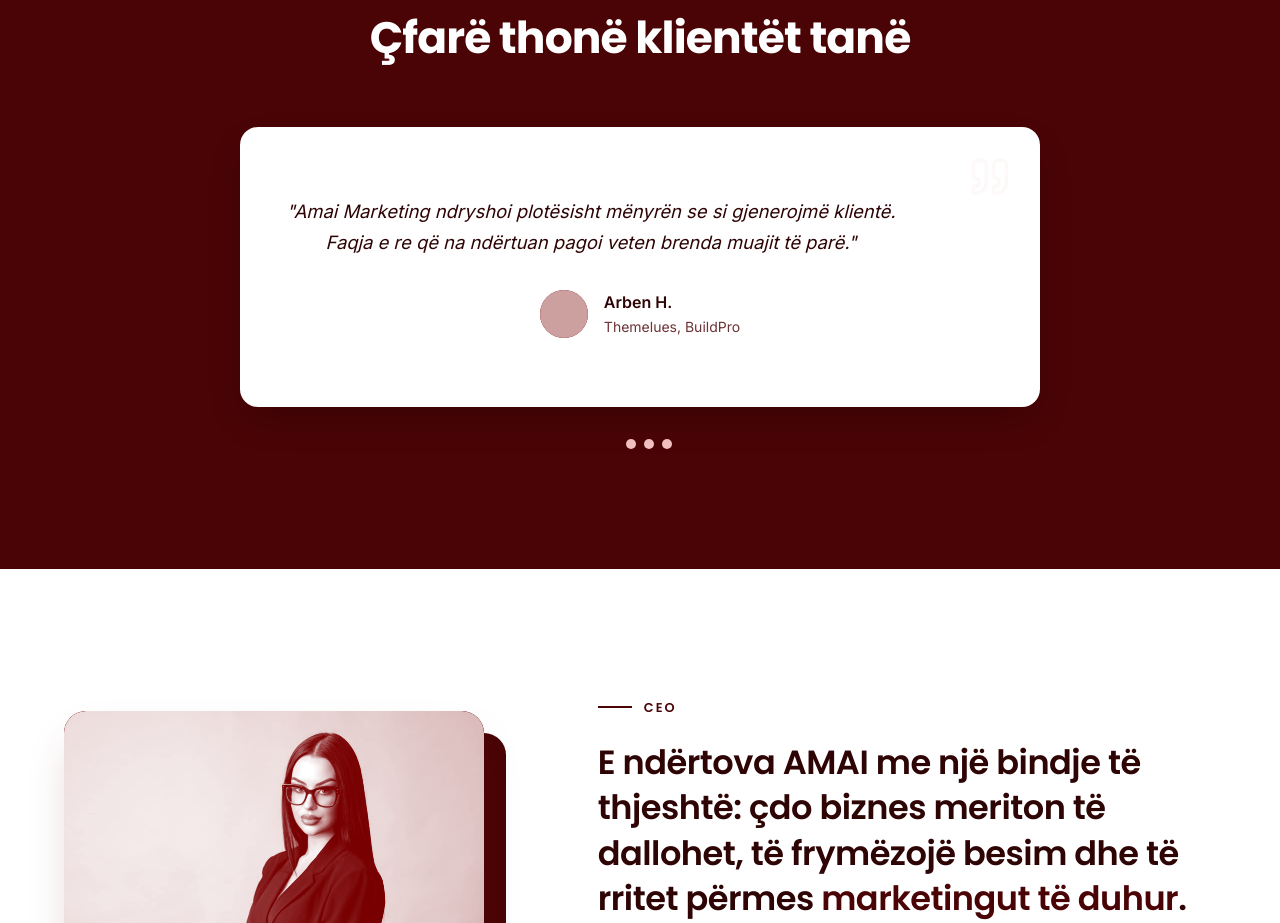
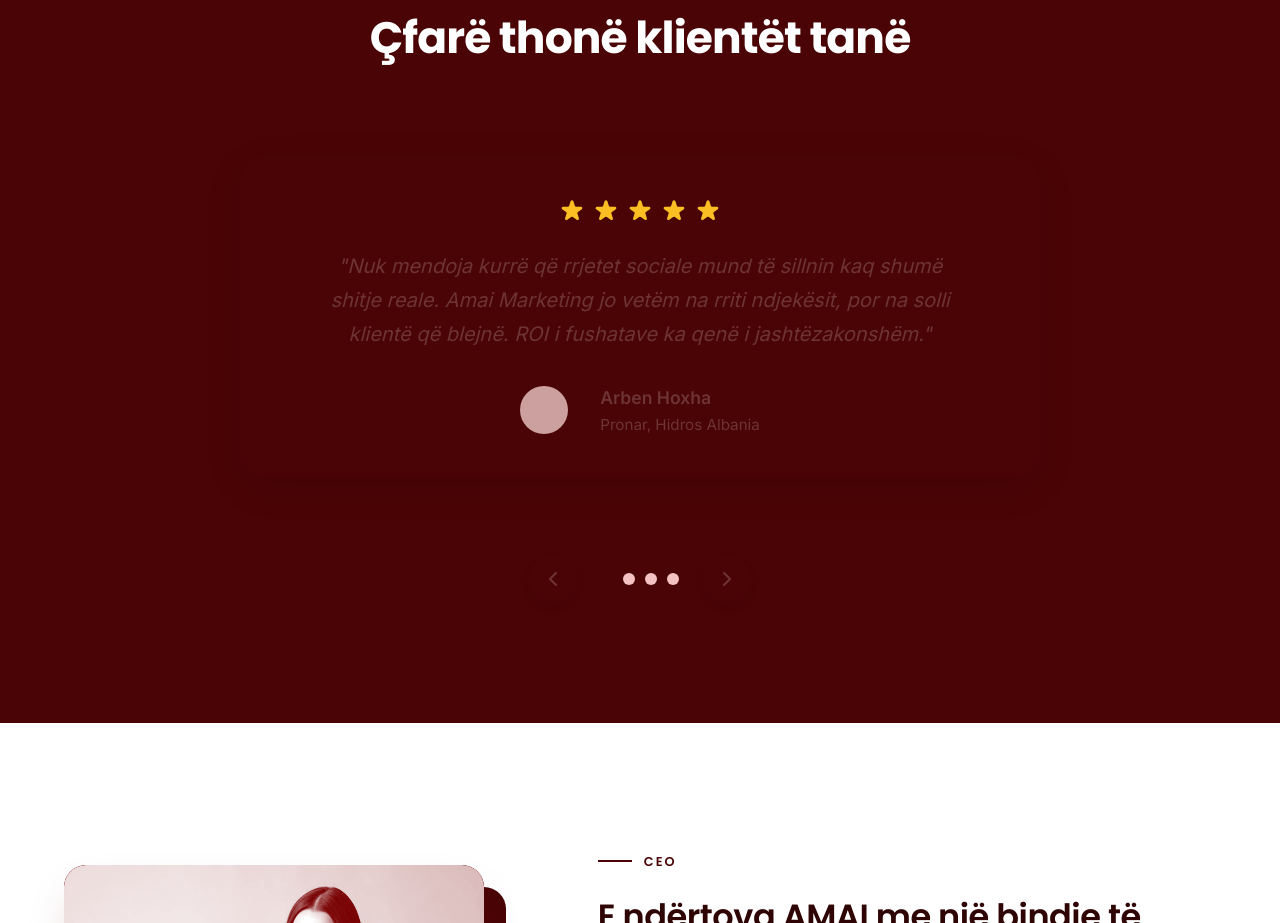
Before and after one commit to TheSlimShady09/Amai-Marketing, a React (Vite) app: page / in a window 1280 px wide. Shown: the part 4700-5623 px from the top of the page. Built offline with nearby package versions, Linux system fonts and the light colour scheme; grey boxes are pictures that could not be loaded.

Commit message:
Update testimonials with interactive swipe carousel

```diff
--- a/src/App.jsx
+++ b/src/App.jsx
@@ -694,38 +694,49 @@ function Process() {
 }
 
 function Testimonials() {
-  const [currentIndex, setCurrentIndex] = useState(0);
+  const [[page, direction], setPage] = useState([0, 0]);
+
   const testimonials = [
     {
-      text: 'Amai Marketing ndryshoi plotësisht mënyrën se si gjenerojmë klientë. Faqja e re që na ndërtuan pagoi veten brenda muajit të parë.',
-      author: 'Arben H.',
-      role: 'Themelues, BuildPro',
+      text: "Nuk mendoja kurrë që rrjetet sociale mund të sillnin kaq shumë shitje reale. Amai Marketing jo vetëm na rriti ndjekësit, por na solli klientë që blejnë. ROI i fushatave ka qenë i jashtëzakonshëm.",
+      author: 'Arben Hoxha',
+      role: 'Pronar, Hidros Albania',
       avatar: 'https://i.pravatar.cc/150?img=11'
     },
     {
-      text: "Profesionalizëm nga dita e parë. U rritëm me 30% në ndjekës dhe engagement-i është më i lartë se kurrë.",
-      author: 'Enisa M.',
-      role: 'Menaxhere, Boutique Elegance',
+      text: "Kemi provuar disa agjenci më parë, por Amai bëri diferencën me përkushtimin dhe transparencën. Çdo muaj kemi raportim të detajuar dhe strategji të reja që i përshtaten tregut tonë.",
+      author: 'Enisa Mehmeti',
+      role: 'Menaxhere, Dolce Casa',
       avatar: 'https://i.pravatar.cc/150?img=5'
     },
     {
-      text: "Rezultatet flasin vetë. Ekipi është shumë i përkushtuar dhe na ndihmoi të rrisim shitjet me 40% brenda 2 muajve.",
-      author: 'Sokol D.',
-      role: 'CEO, TechNova',
+      text: "Faqja e re që na ndërtuan është e jashtëzakonshme! Funksionon shpejt dhe ka dyfishuar numrin e rezervimeve që marrim online krahasuar me faqen e vjetër.",
+      author: 'Erald Duka',
+      role: 'Drejtor, LUNÉA Estetikë',
       avatar: 'https://i.pravatar.cc/150?img=8'
     },
     {
-      text: "Dizajni i ri dhe strategjia e rrjeteve sociale i dha një frymë të re brandit tonë. Jemi shumë të kënaqur me ROI-në!",
-      author: 'Bora L.',
-      role: 'Drejtoreshë, Studio Lumo',
+      text: "Kreativiteti në xhirimet e videove dhe fotove ka bërë që brandi ynë të duket shumë premium. Komunikimi është gjithmonë i shpejtë dhe efikas.",
+      author: 'Bora Leka',
+      role: 'Themeluese, Studio Lumo',
       avatar: 'https://i.pravatar.cc/150?img=9'
     }
   ];
 
-  const current = testimonials[currentIndex];
+  const imageIndex = ((page % testimonials.length) + testimonials.length) % testimonials.length;
+  const current = testimonials[imageIndex];
+
+  const paginate = (newDirection) => {
+    setPage([page + newDirection, newDirection]);
+  };
+
+  const swipeConfidenceThreshold = 10000;
+  const swipePower = (offset, velocity) => {
+    return Math.abs(offset) * velocity;
+  };
 
   return (
-    <section className="section section-drench">
+    <section className="section section-drench" style={{ overflow: 'hidden' }}>
       <div className="container">
         <motion.div
           className="section-header"
@@ -737,37 +748,86 @@ function Testimonials() {
           <h2 className="section-title">Çfarë thonë klientët tanë</h2>
         </motion.div>
 
-        <div className="testimonials-slideshow" style={{ maxWidth: '800px', margin: '0 auto', position: 'relative' }}>
-          <AnimatePresence mode="wait">
+        <div className="testimonials-slideshow" style={{ maxWidth: '800px', margin: '0 auto', position: 'relative', display: 'flex', alignItems: 'center', justifyContent: 'center', minHeight: '380px' }}>
+          <AnimatePresence initial={false} custom={direction}>
             <motion.div
-              key={currentIndex}
-              initial={{ opacity: 0, x: 20 }}
-              animate={{ opacity: 1, x: 0 }}
-              exit={{ opacity: 0, x: -20 }}
-              transition={{ duration: 0.35, ease: EASE_SMOOTH }}
+              key={page}
+              custom={direction}
+              variants={{
+                enter: (direction) => ({
+                  x: direction > 0 ? 800 : -800,
+                  opacity: 0,
+                  scale: 0.95
+                }),
+                center: {
+                  zIndex: 1,
+                  x: 0,
+                  opacity: 1,
+                  scale: 1
+                },
+                exit: (direction) => ({
+                  zIndex: 0,
+                  x: direction < 0 ? 800 : -800,
+                  opacity: 0,
+                  scale: 0.95
+                })
+              }}
+              initial="enter"
+              animate="center"
+              exit="exit"
+              transition={{
+                x: { type: "spring", stiffness: 300, damping: 30 },
+                opacity: { duration: 0.3 },
+                scale: { duration: 0.3 }
+              }}
+              drag="x"
+              dragConstraints={{ left: 0, right: 0 }}
+              dragElastic={1}
+              onDragEnd={(e, { offset, velocity }) => {
+                const swipe = swipePower(offset.x, velocity.x);
+
+                if (swipe < -swipeConfidenceThreshold) {
+                  paginate(1);
+                } else if (swipe > swipeConfidenceThreshold) {
+                  paginate(-1);
+                }
+              }}
               className="testimonial-card"
-              style={{ display: 'flex', flexDirection: 'column', minHeight: '280px', justifyContent: 'center' }}
+              style={{ position: 'absolute', width: '100%', display: 'flex', flexDirection: 'column', alignItems: 'center', justifyContent: 'center', cursor: 'grab', background: 'var(--surface)', padding: '40px', borderRadius: '24px', boxShadow: '0 10px 40px rgba(0,0,0,0.08)' }}
+              whileTap={{ cursor: 'grabbing' }}
             >
-              <Quote className="quote-icon" size={44} style={{ margin: '0 auto 24px', opacity: 0.2 }} />
-              <p className="testimonial-text" style={{ textAlign: 'center', fontSize: '1.15rem', marginBottom: '32px' }}>"{current.text}"</p>
-              <div className="testimonial-author" style={{ justifyContent: 'center' }}>
+              <div style={{ display: 'flex', gap: '6px', marginBottom: '24px', color: '#FBBF24' }}>
+                {[...Array(5)].map((_, i) => (
+                  <svg key={i} width="28" height="28" fill="currentColor" viewBox="0 0 20 20"><path d="M9.049 2.927c.3-.921 1.603-.921 1.902 0l1.07 3.292a1 1 0 00.95.69h3.462c.969 0 1.371 1.24.588 1.81l-2.8 2.034a1 1 0 00-.364 1.118l1.07 3.292c.3.921-.755 1.688-1.54 1.118l-2.8-2.034a1 1 0 00-1.175 0l-2.8 2.034c-.784.57-1.838-.197-1.539-1.118l1.07-3.292a1 1 0 00-.364-1.118L2.98 8.72c-.783-.57-.38-1.81.588-1.81h3.461a1 1 0 00.951-.69l1.07-3.292z" /></svg>
+                ))}
+              </div>
+              <p className="testimonial-text" style={{ textAlign: 'center', fontSize: '1.25rem', marginBottom: '32px', maxWidth: '650px', lineHeight: 1.7, color: 'var(--text-strong)' }}>"{current.text}"</p>
+              <div className="testimonial-author" style={{ display: 'flex', justifyContent: 'center', alignItems: 'center' }}>
                 <AvatarDuotone src={current.avatar} alt={current.author} />
-                <div style={{ textAlign: 'left' }}>
-                  <div className="author-name">{current.author}</div>
-                  <div className="author-role">{current.role}</div>
+                <div style={{ textAlign: 'left', marginLeft: '16px' }}>
+                  <div className="author-name" style={{ fontWeight: 700, color: 'var(--text-strong)', fontSize: '1.1rem' }}>{current.author}</div>
+                  <div className="author-role" style={{ fontSize: '0.95rem', color: 'var(--text-muted)' }}>{current.role}</div>
                 </div>
               </div>
             </motion.div>
           </AnimatePresence>
+        </div>
 
-          <div className="slideshow-dots" style={{ display: 'flex', justifyContent: 'center', gap: '8px', marginTop: '32px' }}>
+        <div className="slideshow-controls" style={{ display: 'flex', justifyContent: 'center', alignItems: 'center', gap: '24px', marginTop: '48px', position: 'relative', zIndex: 10 }}>
+          <button onClick={() => paginate(-1)} style={{ background: 'var(--surface)', border: '1px solid var(--border)', borderRadius: '50%', width: '48px', height: '48px', display: 'flex', alignItems: 'center', justifyContent: 'center', cursor: 'pointer', color: 'var(--text-strong)', transition: 'all 0.2s', boxShadow: '0 4px 12px rgba(0,0,0,0.05)' }} onMouseOver={(e) => e.currentTarget.style.transform = 'scale(1.05)'} onMouseOut={(e) => e.currentTarget.style.transform = 'scale(1)'}>
+            <svg width="24" height="24" fill="none" stroke="currentColor" strokeWidth="2" strokeLinecap="round" strokeLinejoin="round" viewBox="0 0 24 24"><path d="M15 18l-6-6 6-6"/></svg>
+          </button>
+          <div className="slideshow-dots" style={{ display: 'flex', gap: '10px' }}>
             {testimonials.map((_, idx) => (
               <button
                 key={idx}
-                onClick={() => setCurrentIndex(idx)}
+                onClick={() => {
+                  const newDirection = idx > imageIndex ? 1 : -1;
+                  setPage([page + (idx - imageIndex), newDirection]);
+                }}
                 style={{
-                  width: '10px', height: '10px', borderRadius: '50%',
-                  background: currentIndex === idx ? 'var(--red-900)' : 'var(--red-200)',
+                  width: '12px', height: '12px', borderRadius: '50%',
+                  background: imageIndex === idx ? 'var(--red-900)' : 'var(--red-200)',
                   border: 'none', cursor: 'pointer',
                   transition: 'background 0.3s'
                 }}
@@ -775,6 +835,9 @@ function Testimonials() {
               />
             ))}
           </div>
+          <button onClick={() => paginate(1)} style={{ background: 'var(--surface)', border: '1px solid var(--border)', borderRadius: '50%', width: '48px', height: '48px', display: 'flex', alignItems: 'center', justifyContent: 'center', cursor: 'pointer', color: 'var(--text-strong)', transition: 'all 0.2s', boxShadow: '0 4px 12px rgba(0,0,0,0.05)' }} onMouseOver={(e) => e.currentTarget.style.transform = 'scale(1.05)'} onMouseOut={(e) => e.currentTarget.style.transform = 'scale(1)'}>
+            <svg width="24" height="24" fill="none" stroke="currentColor" strokeWidth="2" strokeLinecap="round" strokeLinejoin="round" viewBox="0 0 24 24"><path d="M9 18l6-6-6-6"/></svg>
+          </button>
         </div>
       </div>
     </section>
```
